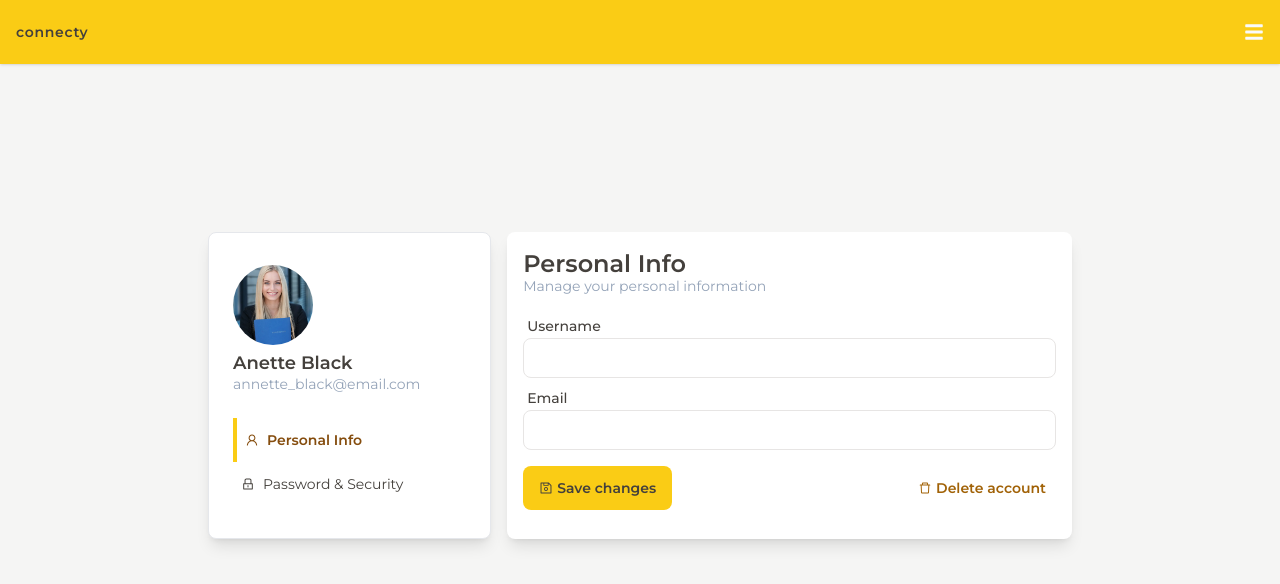
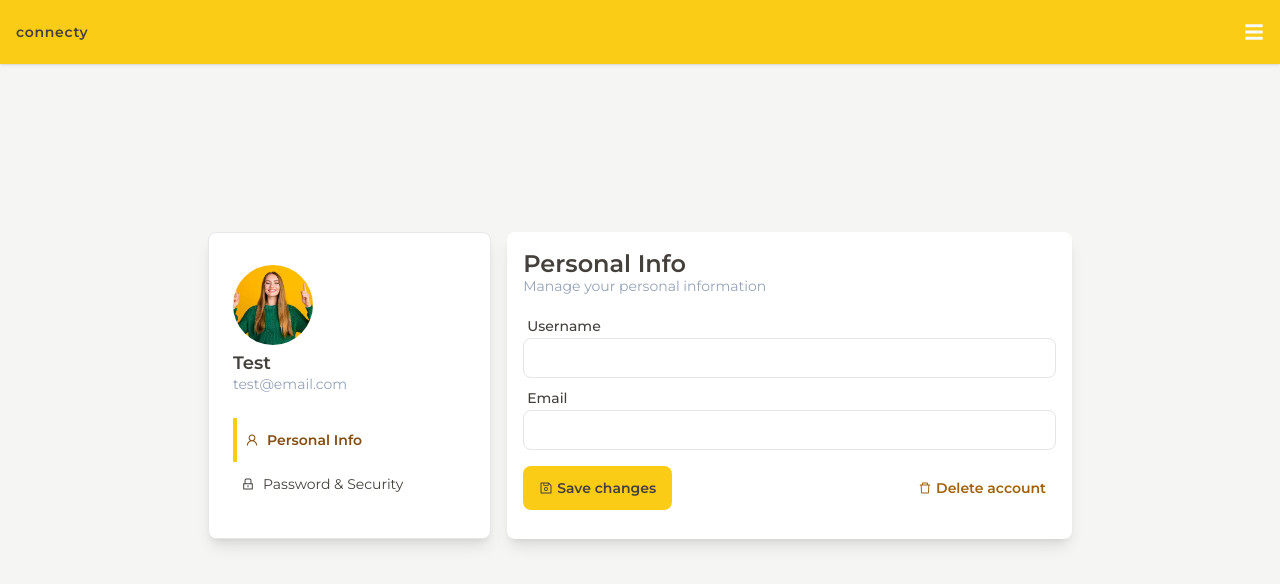
Before and after one commit to zebicv/connecty-remake, a React (Vite) app in the folder client/: page /profile in a window 1280 px wide. Shown: the top 584 px of the page. Built offline with nearby package versions, Linux system fonts and the light colour scheme.

Commit message:
[frontend] code refactoring

```diff
--- a/client/src/features/home/CreatePost.tsx
+++ b/client/src/features/home/CreatePost.tsx
@@ -36,7 +36,6 @@ function CreatePost({ handleCreatePost }) {
         >
           Post
         </button>
-        {/* <Button>Post</Button> */}
       </form>
     </div>
   );
--- a/client/src/features/home/PostItem.tsx
+++ b/client/src/features/home/PostItem.tsx
@@ -68,7 +68,7 @@ function PostItem({ post, onDeletePost }) {
       <div className="mb-3 rounded-lg bg-white px-4 py-4 sm:px-6 sm:py-6 md:px-6 md:py-6">
         <div className="mb-2 flex items-center md:mb-3">
           <img
-            src="./src/assets/profile1.png"
+            src="./src/assets/profile2.png"
             alt="Profile picture"
             className="mr-2 h-8 w-8 rounded-full object-cover sm:h-10 sm:w-10"
           />
--- a/client/src/features/profile/ProfileSummary.tsx
+++ b/client/src/features/profile/ProfileSummary.tsx
@@ -5,18 +5,14 @@ function ProfileSummary({ handleIsMenuVisible, isMenuVisible }) {
     <div>
       <div className="mb-6 flex gap-2 md:flex-col md:gap-1">
         <img
-          src="./src/assets/profile1.png"
+          src="./src/assets/profile2.png"
           alt="Profile picture"
           className="h-12 w-12 rounded-full object-cover md:h-20 md:w-20"
         ></img>
 
         <div className="grow">
-          <p className="mb-[-3px] text-sm font-semibold md:text-lg">
-            Anette Black
-          </p>
-          <p className="text-xs text-slate-400 md:text-sm">
-            annette_black@email.com
-          </p>
+          <p className="mb-[-3px] text-sm font-semibold md:text-lg">Test</p>
+          <p className="text-xs text-slate-400 md:text-sm">test@email.com</p>
         </div>
       </div>
 
--- a/client/src/ui/NavigationMenu.tsx
+++ b/client/src/ui/NavigationMenu.tsx
@@ -102,6 +102,3 @@ const NavigationMenu = () => {
 };
 
 export default NavigationMenu;
-
-// sm:w-44 md:w-52 lg:w-60 - STARO
-// md:max-w-md w-full - NOVO
```
Also changed, not shown: client/src/features/login/LoginForm.tsx (+0 -13 lines), client/src/features/login/SignupForm.tsx (+0 -39 lines).
